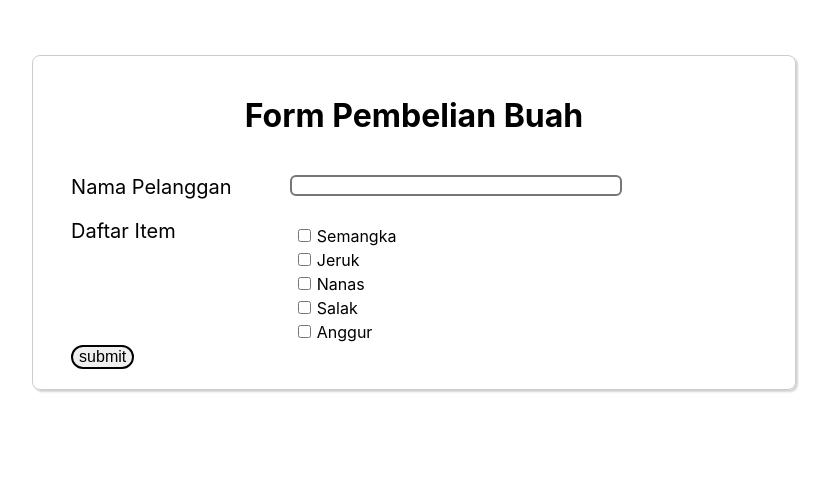
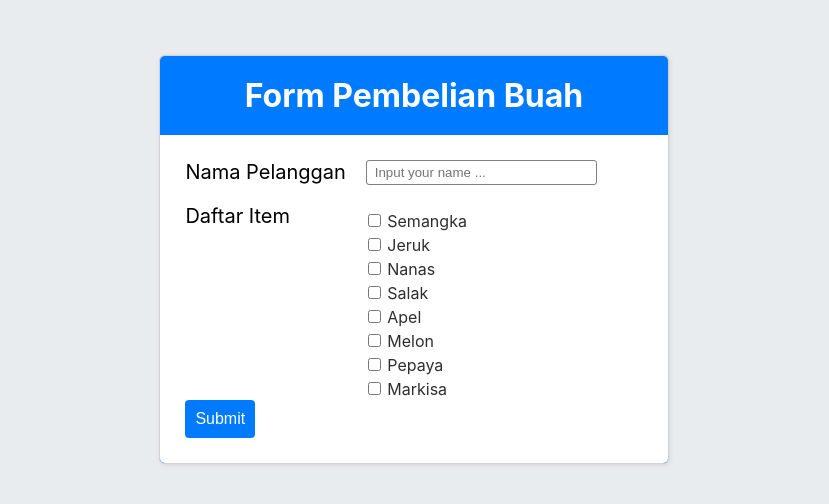
Before and after one commit to maulana1k/im-sanbercode-reactjs-batch-20, a React (Create React App) app in the folder Tugas-Harian-Part-2/: page / in a window 1280 px wide. Shown: the top 504 px of the page, without its empty margins (226-1055 px from the left). Built offline with nearby package versions, Linux system fonts and the light colour scheme.

Commit message:
react revisi

```diff
--- a/Tugas-Harian-Part-2/src/App.css
+++ b/Tugas-Harian-Part-2/src/App.css
@@ -1,26 +1,34 @@
+body{
+  background-color: #e9ecef;
+}
 .app{
   margin-top: 50px;
   padding: 5px;
   display: flex;
   justify-content: center;
-
 }
 .card{
-  width: 60%;
+  width: 40%;
   display:block;
  /* justify-content: center;*/
-  border: 1px solid #ccc;
-  border-radius: 8px;
-  box-shadow: 2px 2px 2px 0 lightgrey;
+  border: 1px solid lightgrey;
+  border-radius: 6px;
+  box-shadow:1px 1px 4px 0 lightgrey;
+  background-color: #007bff;
 }
 h1{
-  margin: 40px 0 40px 0;
+  margin: 20px 0 20px 0;
   text-align: center;
+  color: white;
 }
 .form{
   display:block;
   font-size: 20px;
-  margin: 20px 10% 20px 5%;
+  margin: 0 0 0 0;
+  padding: 5px 5% 5% 5%;
+  background-color: white;
+  border-bottom-right-radius: 5px;
+  border-bottom-left-radius: 5px
 }
 /*p{
   clear: both;
@@ -28,33 +36,51 @@ h1{
 
 }*/
 #nama{
-  margin-right: 15%;
+  margin-right: 10%;
   float: right;
   width: 50%;
   height: 15px;
-  border-width: 2px;
-  border-style: solid;
-  border-radius: 6px;
+  border: 1px solid grey;
+  border-radius: 3px;
+  padding: 4px 0 4px 0;
 }
 
-#daftarItem{
+input[type="checkbox"]{
   float: left;
   vertical-align: middle;
-  margin: 6px 6px 4px 35%;
+  margin: 6px 6px 4px 40%;
 }
 #item{
   margin-bottom: -20px;
 }
 label{
   font-size: 16px;
+  color: #2E2E2E;
 }
-button{
+
+input[type="submit"]{
+  background-color: #007bff;
+  text-align: right;
+  border: none;
+  border-radius: 4px;
+  font-size: 16px;
+  color: white;
+  padding: 10px 10px 10px 10px;
+}
+input[type="submit" i]:focus{
+  background-color: #023abd;
+  outline-offset: 2px;
+  outline-color: white;
+  outline-style: none;
+}
+
+/*button{
   border-radius: 20px;
   font-size: 16px;
   border-width: 2px;
   border-style: solid;
 }
-
+*/
 
 /*.App {
   text-align: center;
--- a/Tugas-Harian-Part-2/src/App.js
+++ b/Tugas-Harian-Part-2/src/App.js
@@ -9,20 +9,26 @@ function App() {
           <div className="form">
             <form action="#">
               <p>Nama Pelanggan
-                <input type="text" name="nama" id="nama" />
+                <input type="text" name="nama" id="nama" placeholder="  Input your name ..." />
               </p>
               <p id="item">Daftar Item</p>
-              <input type="checkbox" name="daftarItem" id="daftarItem" value="Semangka"/>
+              <input type="checkbox" name="daftarItem" />
               <label htmlFor="daftarItem">Semangka</label><br/>
-              <input type="checkbox" name="daftarItem" id="daftarItem" value="Semangka"/>
+              <input type="checkbox" name="daftarItem" />
               <label htmlFor="daftarItem">Jeruk</label><br/>
-              <input type="checkbox" name="daftarItem" id="daftarItem" value="Semangka"/>
+              <input type="checkbox" name="daftarItem" />
               <label htmlFor="daftarItem">Nanas</label><br/>
-              <input type="checkbox" name="daftarItem" id="daftarItem" value="Semangka"/>
+              <input type="checkbox" name="daftarItem" />
               <label htmlFor="daftarItem">Salak</label><br/>
-              <input type="checkbox" name="daftarItem" id="daftarItem" value="Semangka"/>
-              <label htmlFor="daftarItem">Anggur</label><br/>
-              <button type="submit">submit</button>
+              <input type="checkbox" name="daftarItem" />
+              <label htmlFor="daftarItem">Apel</label><br/>
+              <input type="checkbox" name="daftarItem" />
+              <label htmlFor="daftarItem">Melon</label><br/>
+              <input type="checkbox" name="daftarItem" />
+              <label htmlFor="daftarItem">Pepaya</label><br/>
+              <input type="checkbox" name="daftarItem" />
+              <label htmlFor="daftarItem">Markisa</label><br/>
+              <input type="submit" className="submit" value="Submit"/>
             </form>
           </div>
 
```
Also changed, not shown: 1 other file (tests, documents, lock files or other folders).
